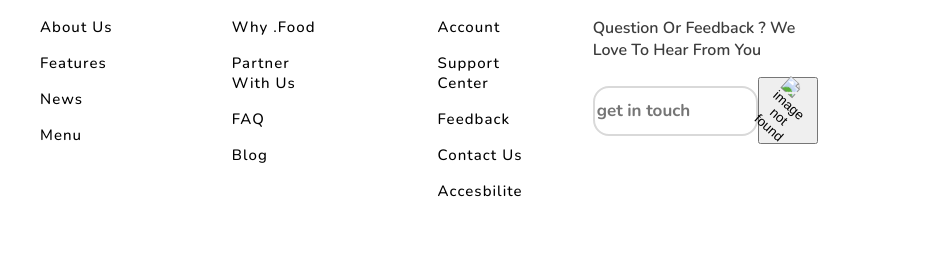
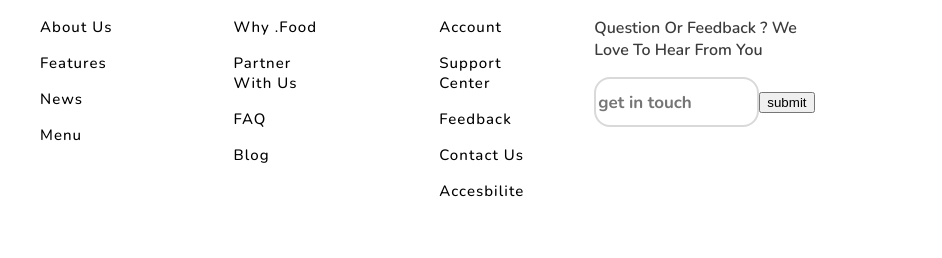
Before and after one commit to A9dev/Food-Delivery-Landing-Page, a plain HTML site: page index.html in a window 1280 px wide. Shown: the part 3705-3963 px from the top of the page, 338-1280 px from the left. Drawn offline with nearby package versions, Linux system fonts and the light colour scheme; files whose address does not match are found by name.

Commit message:
Update index.html

```diff
--- a/index.html
+++ b/index.html
@@ -268,8 +268,7 @@
             we love to hear from you</p>
          <form class="inp" name="contact" netlify >
             <input type="text" name="inp" placeholder="get in touch" id="i">
-            <button type="submit">
-            <img src="./icon/icons8-envoi-de-courriel-60.png" alt="image not found">
+            <button type="submit">submit
 
             </button>
          </form>
```
